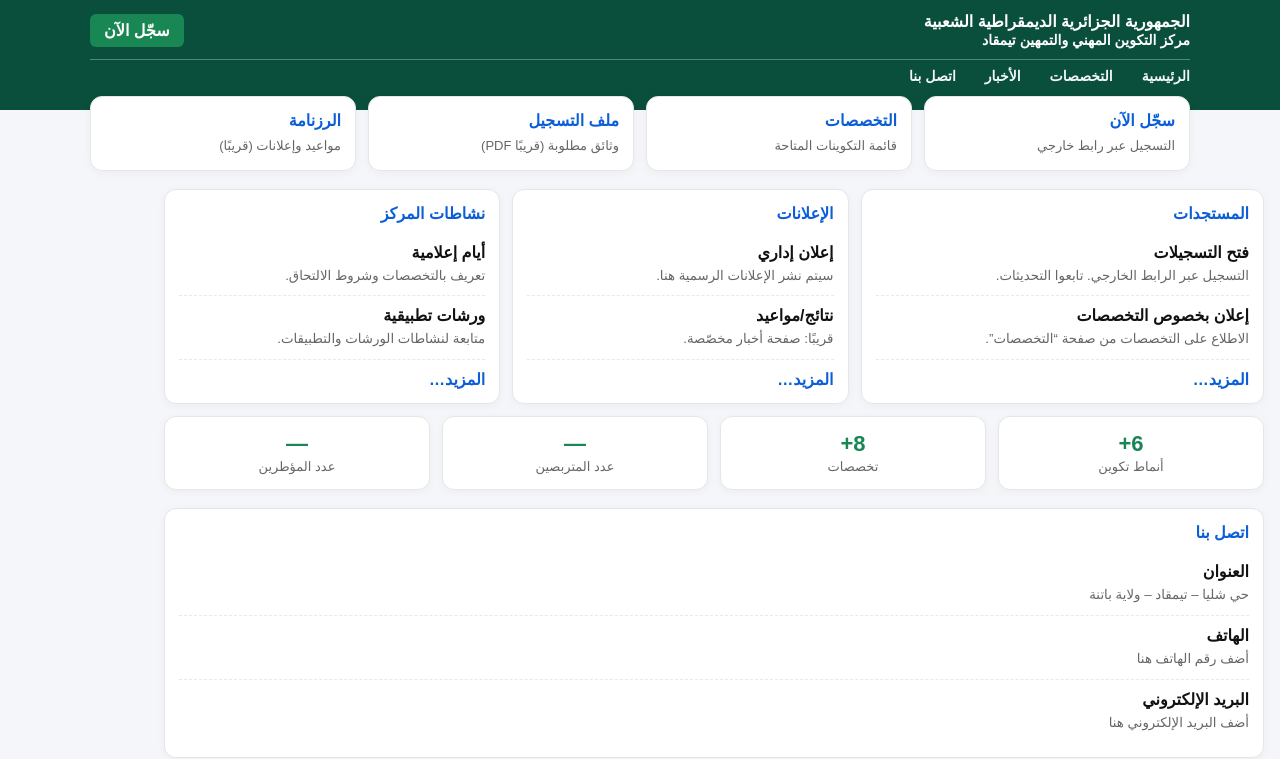
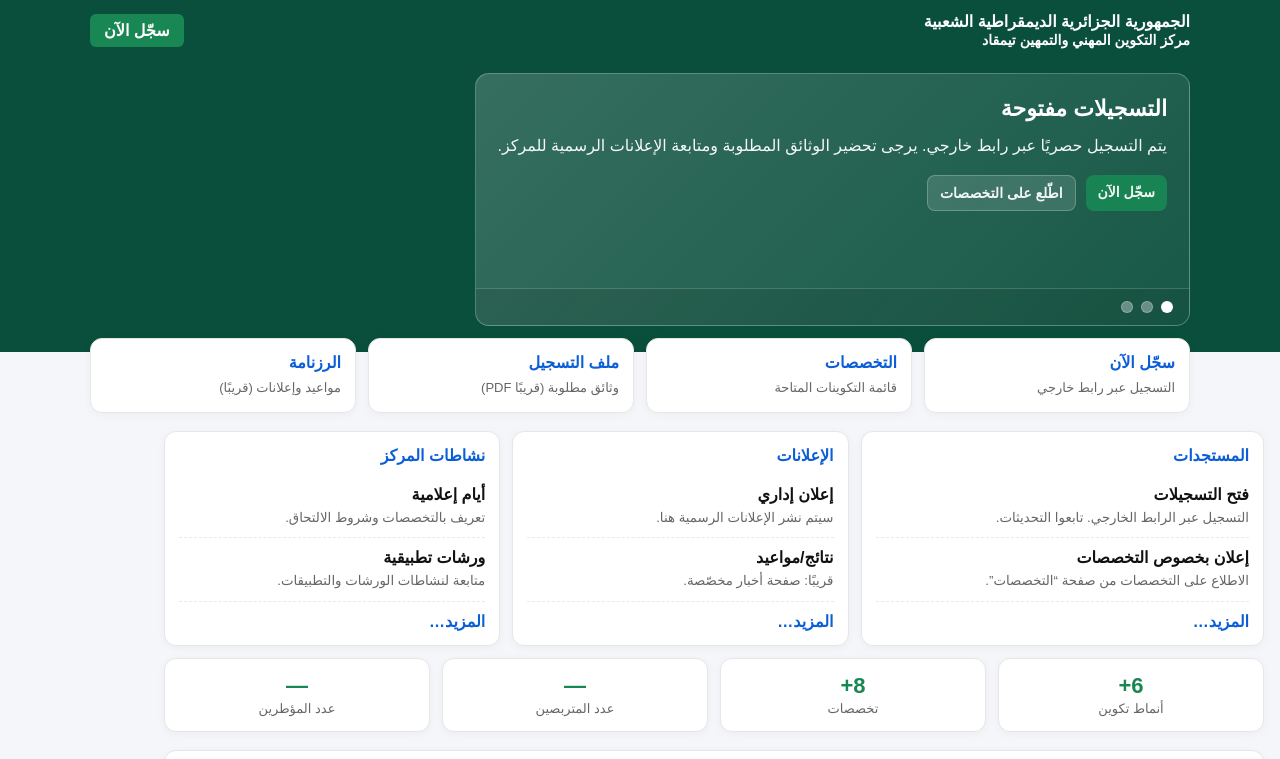
Before and after one commit to sofiboss/cfpa-timgad, a plain HTML site: page index.html in a window 1280 px wide. Shown: the top 759 px of the page. Drawn offline with Linux system fonts and the light colour scheme.

Commit message:
Replace navigation with a slider for announcements

```diff
--- a/index.html
+++ b/index.html
@@ -182,12 +182,44 @@
       </div>
     </div>
 
-    <nav style="margin-top:10px;border-top:1px solid rgba(255,255,255,.3);padding-top:8px">
-      <a href="index.html" style="color:#fff;margin-left:15px">الرئيسية</a>
-      <a href="specialties.html" style="color:#fff;margin-left:15px">التخصصات</a>
-      <a href="#news" style="color:#fff;margin-left:15px">الأخبار</a>
-      <a href="#contact" style="color:#fff;margin-left:15px">اتصل بنا</a>
-    </nav>
+    <nav>
+      <div class="sliderWrap">
+  <div class="slider" aria-label="سلايدر الإعلانات">
+    <div class="slide active">
+      <h2>التسجيلات مفتوحة</h2>
+      <p>يتم التسجيل حصريًا عبر رابط خارجي. يرجى تحضير الوثائق المطلوبة ومتابعة الإعلانات الرسمية للمركز.</p>
+      <div class="actions">
+        <a class="btnA" href="https://takwin.dz" target="_blank">سجّل الآن</a>
+        <a class="btnB" href="specialties.html">اطّلع على التخصصات</a>
+      </div>
+    </div>
+
+    <div class="slide">
+      <h2>التخصصات وأنماط التكوين</h2>
+      <p>يوفر المركز التكوين في الوسط المهني، الدروس المسائية، التمهين، التكوين التأهيلي، وماكثة في البيت.</p>
+      <div class="actions">
+        <a class="btnA" href="specialties.html">التخصصات</a>
+        <a class="btnB" href="#contact">اتصل بنا</a>
+      </div>
+    </div>
+
+    <div class="slide">
+      <h2>إعلانات ونتائج</h2>
+      <p>سيتم نشر الإعلانات الرسمية، المواعيد الهامة، والنتائج في صفحة الأخبار عند توفرها.</p>
+      <div class="actions">
+        <a class="btnA" href="#news">الأخبار</a>
+        <a class="btnB" href="index.html">العودة للرئيسية</a>
+      </div>
+    </div>
+
+    <div class="dots" role="tablist" aria-label="التنقل بين الشرائح">
+      <div class="dot active" data-i="0" title="الشريحة 1"></div>
+      <div class="dot" data-i="1" title="الشريحة 2"></div>
+      <div class="dot" data-i="2" title="الشريحة 3"></div>
+    </div>
+  </div>
+</div>
+
   </div>
 </header>
 
```
